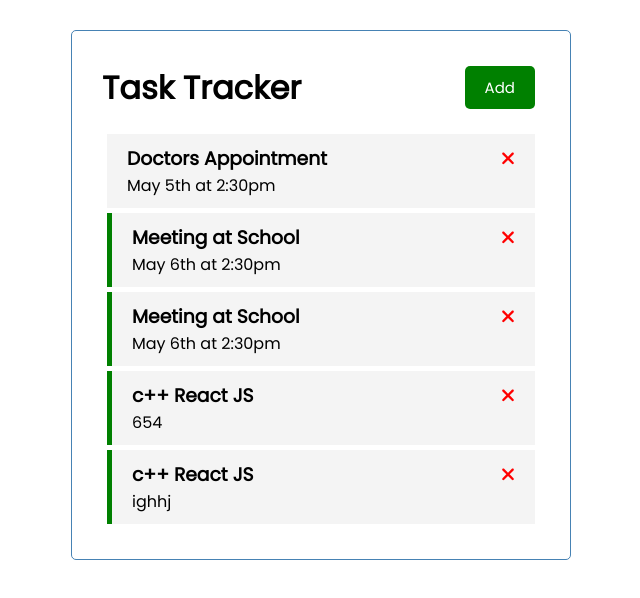
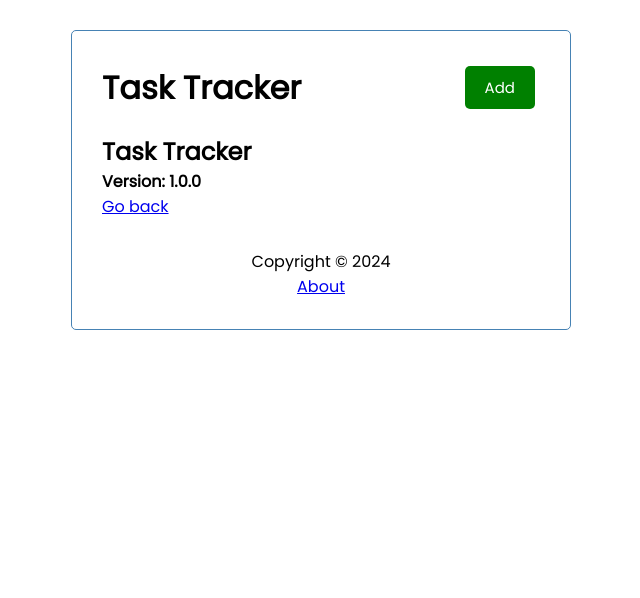
Before and after one commit to S-dev-coder/Angular-App, an Angular app: page /about in a window 1280 px wide. Before the commit this address led to /. Shown: the top 598 px of the page, without its empty margins (319-959 px from the left). Built offline with nearby package versions, Linux system fonts and the light colour scheme; data requests are answered from the project's data file.

Commit message:
Router: Refactor app component and add routing

```diff
--- a/src/app/app.component.html
+++ b/src/app/app.component.html
@@ -1,4 +1,5 @@
 <div class="container">
-  <app-header></app-header>
-  <app-tasks></app-tasks>
+<app-header></app-header>
+<router-outlet></router-outlet>
+<app-footer></app-footer>
 </div>
--- a/src/app/app.module.ts
+++ b/src/app/app.module.ts
@@ -3,6 +3,7 @@
 import { FontAwesomeModule } from '@fortawesome/angular-fontawesome';
 import { HttpClientModule } from '@angular/common/http';
 import {FormsModule} from '@angular/forms';
+import {RouterModule, Routes} from '@angular/router';
 
 import { AppRoutingModule } from './app-routing.module';
 import { AppComponent } from './app.component';
@@ -11,7 +12,13 @@
 import { TasksComponent } from './components/tasks/tasks.component';
 import { TaskItemComponent } from './components/task-item/task-item.component';
 import { AddTaskComponent } from './components/add-task/add-task.component';
+import { AboutComponent } from './components/about/about.component';
+import { FooterComponent } from './components/footer/footer.component';
 
+const appRoutes: Routes = [
+  {path: '', component: TasksComponent},
+  {path: 'about', component: AboutComponent}
+];
 
 @NgModule({
   declarations: [
@@ -20,14 +27,17 @@
     ButtonComponent,
     TasksComponent,
     TaskItemComponent,
-    AddTaskComponent
+    AddTaskComponent,
+    AboutComponent,
+    FooterComponent
   ],
   imports: [
     BrowserModule,
     AppRoutingModule,
     FontAwesomeModule,
     HttpClientModule,
-    FormsModule
+    FormsModule,
+    RouterModule.forRoot(appRoutes, {enableTracing: true})
 
   ],
   providers: [
--- /dev/null
+++ b/src/app/components/about/about.component.html
@@ -0,0 +1,6 @@
+
+<div>
+    <h2>Task Tracker</h2>
+    <h4>Version: 1.0.0</h4>
+    <a routerLink="/"> Go back</a>
+</div>
--- /dev/null
+++ b/src/app/components/footer/footer.component.css
@@ -0,0 +1,4 @@
+footer{
+    margin-top: 30px;
+    text-align: center;
+}
--- /dev/null
+++ b/src/app/components/footer/footer.component.html
@@ -0,0 +1,4 @@
+<footer>
+    <p>Copyright &copy; 2024</p>
+    <a routerLink="/about"> About </a>
+</footer>
```
Also changed, not shown: src/app/components/about/about.component.ts (added, +10 -0 lines), src/app/components/footer/footer.component.ts (added, +10 -0 lines), src/app/components/about/about.component.css (added), 2 other files (tests, documents, lock files or other folders).
